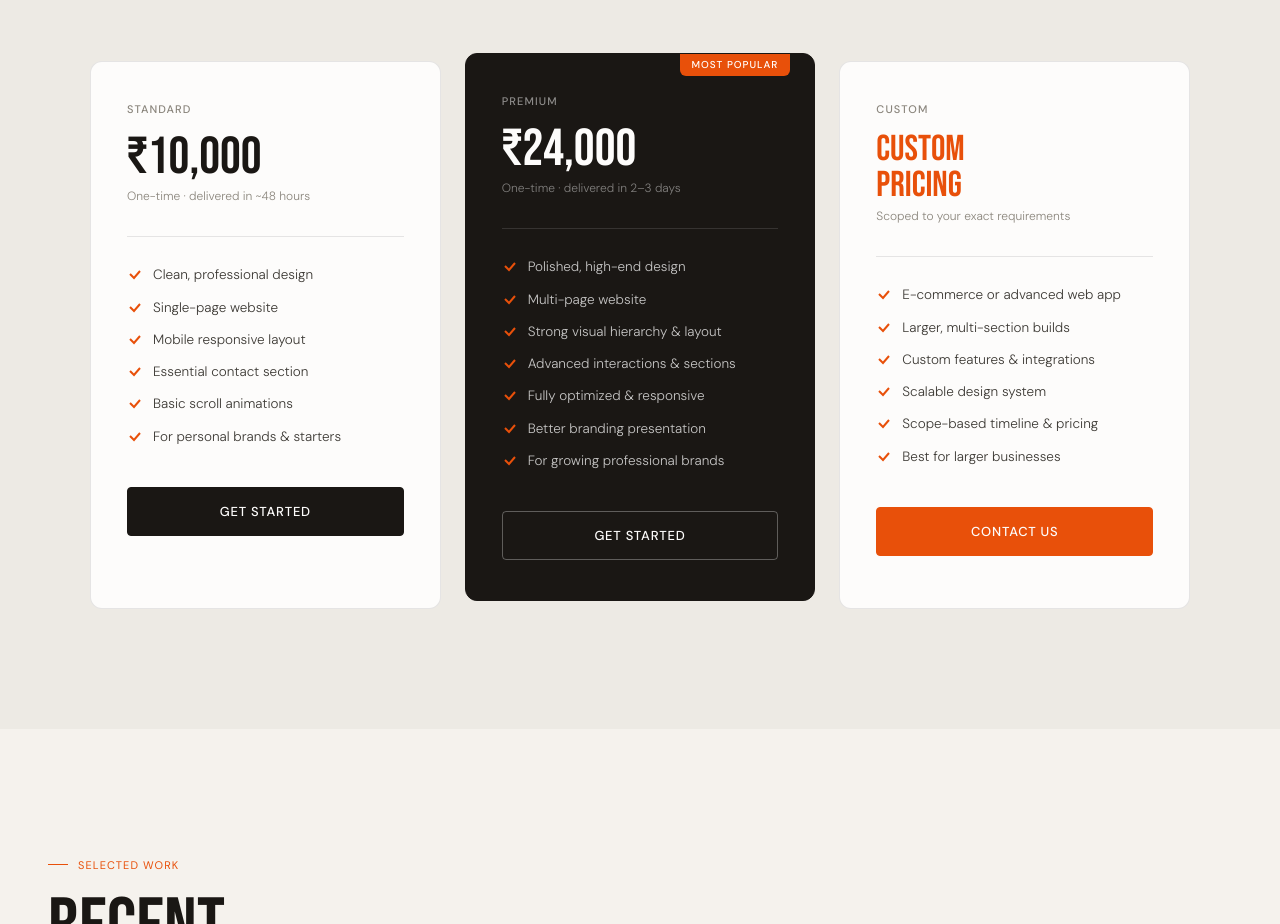
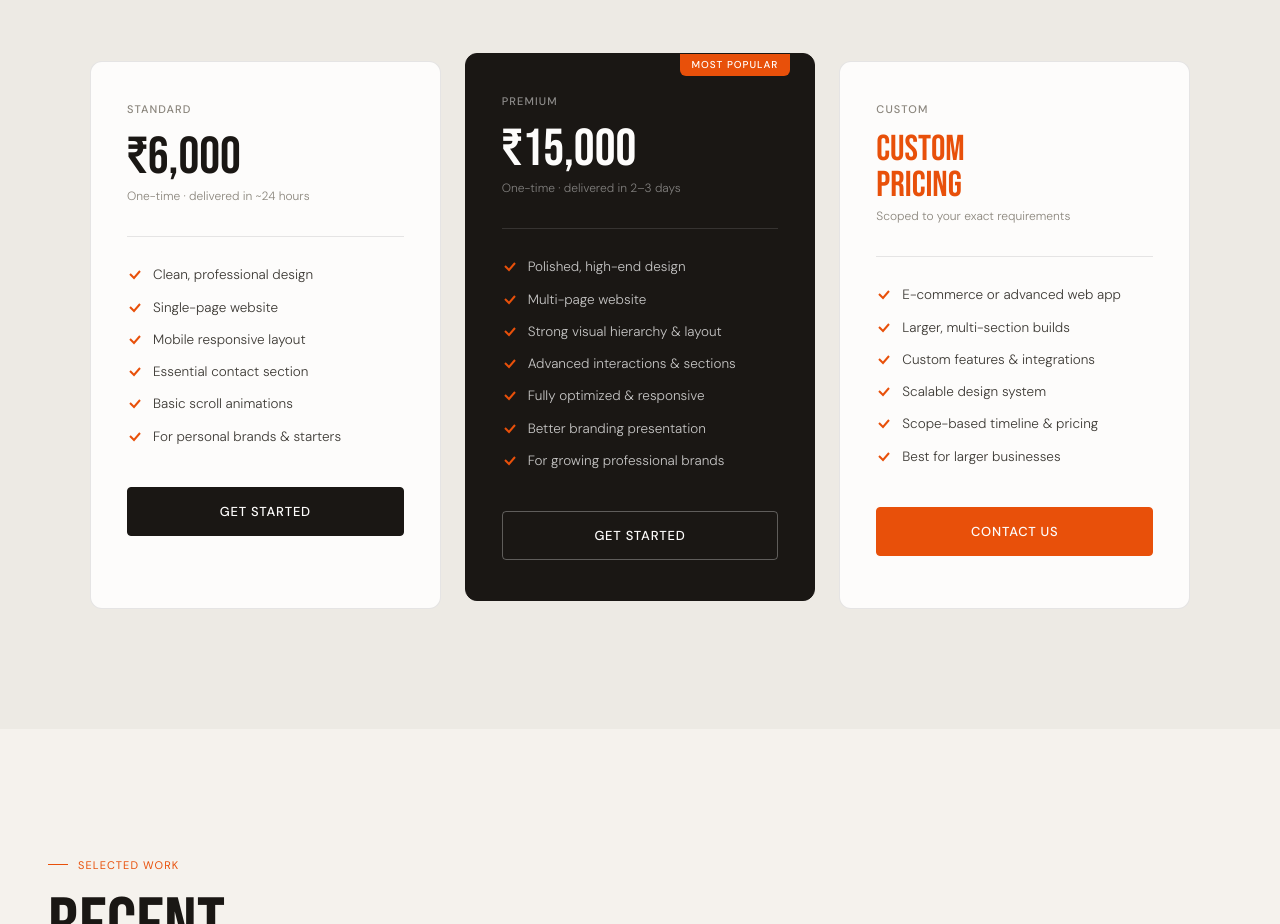
Before and after one commit to yathaarthj03-blip/Nomann-Web-Development-Agency, a plain HTML site: page index.html in a window 1280 px wide. Shown: the part 2480-3404 px from the top of the page. Drawn offline with nearby package versions, Linux system fonts and the light colour scheme; a web font is replaced by a local one.

Commit message:
Update index.html

```diff
--- a/index.html
+++ b/index.html
@@ -1321,8 +1321,8 @@
 
     <div class="pricing-card reveal">
       <div class="pricing-tier">Standard</div>
-      <div class="pricing-price">₹10,000</div>
-      <div class="pricing-sub">One-time · delivered in ~48 hours</div>
+      <div class="pricing-price">₹6,000</div>
+      <div class="pricing-sub">One-time · delivered in ~24 hours</div>
       <div class="pricing-divider"></div>
       <ul class="pricing-features">
         <li><svg class="feature-check" viewBox="0 0 16 16" fill="none" stroke="currentColor" stroke-width="2"><polyline points="3 8 7 12 13 5"/></svg>Clean, professional design</li>
@@ -1338,7 +1338,7 @@
     <div class="pricing-card featured reveal reveal-delay-1">
       <div class="pricing-badge">Most Popular</div>
       <div class="pricing-tier">Premium</div>
-      <div class="pricing-price">₹24,000</div>
+      <div class="pricing-price">₹15,000</div>
       <div class="pricing-sub">One-time · delivered in 2–3 days</div>
       <div class="pricing-divider"></div>
       <ul class="pricing-features">
```
